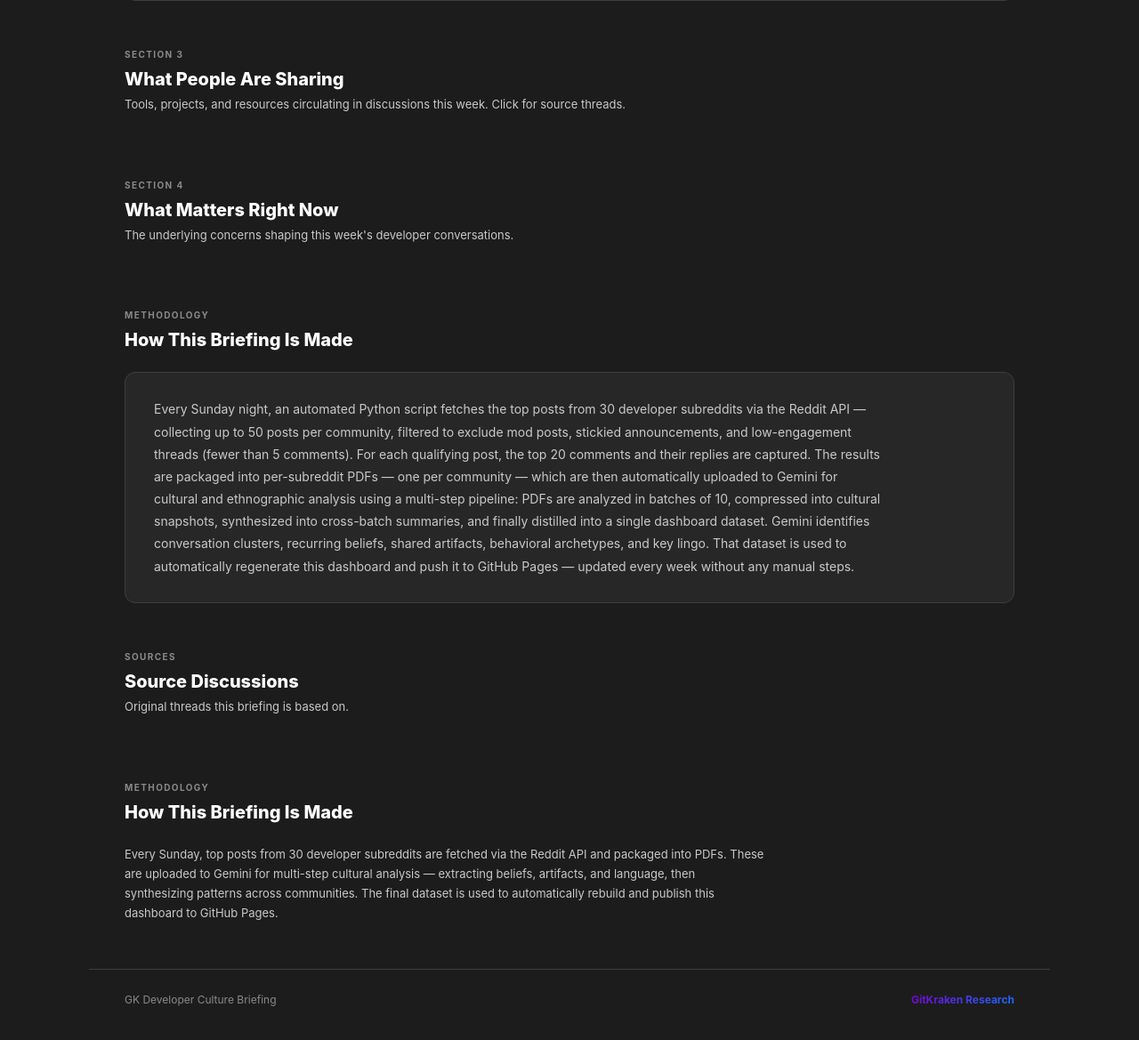
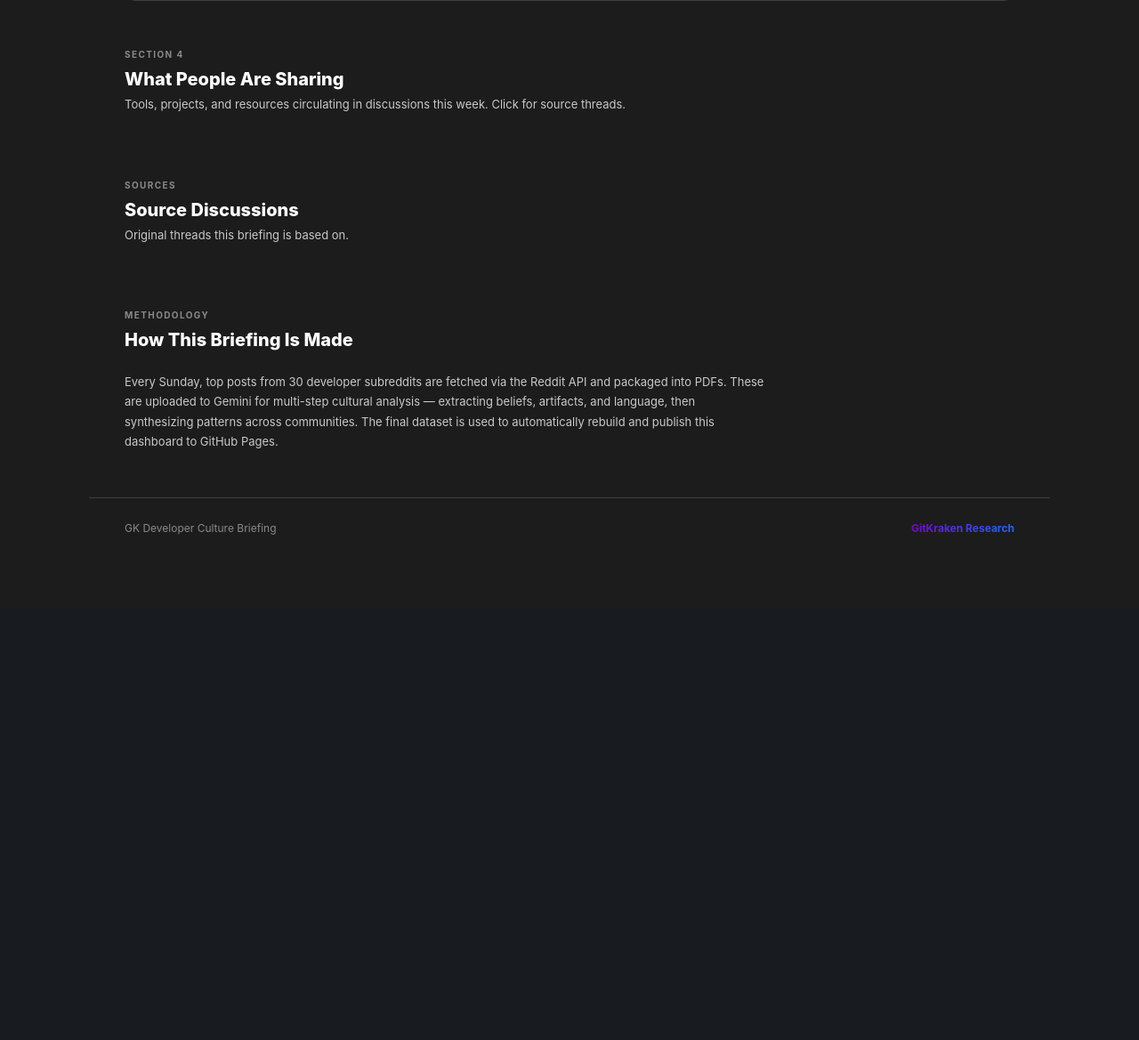
Before and after one commit to jjsilva4/gk-digest, a Python web app: template src/templates/dashboard.html in a window 1280 px wide. Shown: the part 708-1877 px from the top of the page at 89% size. After the commit the page ends 1309 px from the top, so only its background shows below. Run offline with Jinja, Linux system fonts and the light colour scheme; the template is opened without the code that fills it, so the values that code supplies are empty.

Commit message:
feat: Update dashboard script for new data model and dynamic rendering

```diff
--- a/src/templates/dashboard.html
+++ b/src/templates/dashboard.html
@@ -434,37 +434,24 @@
     </div>
   </section>
 
-  <!-- ─── SECTION 3: ARTIFACTS ─── -->
+  <!-- ─── SECTION 4: ARTIFACTS ─── -->
   <section>
     <div class="section-header">
-      <div class="section-label">Section 3</div>
+      <div class="section-label">Section 4</div>
       <h2>What People Are Sharing</h2>
       <p>Tools, projects, and resources circulating in discussions this week. Click for source threads.</p>
     </div>
     <div class="grid-3" id="artifacts-grid"></div>
   </section>
 
-  <!-- ─── SECTION 4: CONCERNS ─── -->
-  <section>
+  <!-- ─── STRATEGIC IMPLICATIONS (optional) ─── -->
+  <section id="implications-section" style="display:none">
     <div class="section-header">
-      <div class="section-label">Section 4</div>
-      <h2>What Matters Right Now</h2>
-      <p>The underlying concerns shaping this week's developer conversations.</p>
+      <div class="section-label">Strategic Implications</div>
+      <h2>What This Means for GitKraken</h2>
+      <p>Translating cultural signals into actionable opportunities for GitKraken products and marketing.</p>
     </div>
-    <div class="concern-list" id="concerns-list"></div>
-  </section>
-
-  <!-- ─── METHODOLOGY ─── -->
-  <section>
-    <div class="section-header">
-      <div class="section-label">Methodology</div>
-      <h2>How This Briefing Is Made</h2>
-    </div>
-    <div style="background:var(--surface);border:1px solid var(--border);border-radius:var(--radius);padding:28px 32px;">
-      <p style="font-size:14px;color:var(--muted);line-height:1.8;max-width:820px;">
-        Every Sunday night, an automated Python script fetches the top posts from 30 developer subreddits via the Reddit API — collecting up to 50 posts per community, filtered to exclude mod posts, stickied announcements, and low-engagement threads (fewer than 5 comments). For each qualifying post, the top 20 comments and their replies are captured. The results are packaged into per-subreddit PDFs — one per community — which are then automatically uploaded to Gemini for cultural and ethnographic analysis using a multi-step pipeline: PDFs are analyzed in batches of 10, compressed into cultural snapshots, synthesized into cross-batch summaries, and finally distilled into a single dashboard dataset. Gemini identifies conversation clusters, recurring beliefs, shared artifacts, behavioral archetypes, and key lingo. That dataset is used to automatically regenerate this dashboard and push it to GitHub Pages — updated every week without any manual steps.
-      </p>
-    </div>
+    <div class="grid-3" id="implications-grid"></div>
   </section>
 
   <!-- ─── SOURCES ─── -->
@@ -522,6 +509,34 @@
     return links ? `<div class="expand-label">Related discussions</div>${links}` : "";
   }
 
+  function signalStrengthHTML(strength) {
+    if (!strength) return "";
+    const levels = { high: 3, medium: 2, low: 1 };
+    const filled = levels[strength] || 0;
+    if (!filled) return "";
+    const dots = [1, 2, 3].map(n =>
+      `<span class="signal-dot${n <= filled ? ` on-${strength}` : ""}"></span>`
+    ).join("");
+    const label = strength.charAt(0).toUpperCase() + strength.slice(1);
+    return `<div class="signal-strength">
+      <span class="signal-strength-label">Signal</span>
+      <div class="signal-dots">${dots}</div>
+      <span class="signal-strength-text ${strength}">${label}</span>
+    </div>`;
+  }
+
+  function trendHTML(trend) {
+    if (!trend) return "";
+    const map = {
+      rising:   { arrow: "&#8593;", label: "Rising",   cls: "trend-rising" },
+      stable:   { arrow: "&#8594;", label: "Stable",   cls: "trend-stable" },
+      declining:{ arrow: "&#8595;", label: "Declining", cls: "trend-declining" },
+    };
+    const t = map[trend];
+    if (!t) return "";
+    return `<span class="trend-badge ${t.cls}">${t.arrow} ${t.label}</span>`;
+  }
+
   const D = DIGEST_DATA;
   if (!D) { console.error("No DIGEST_DATA found"); }
   else {
@@ -549,6 +564,16 @@
     document.getElementById("sources-count").textContent =
       `${sourceCount} original thread${sourceCount !== 1 ? "s" : ""} this briefing is based on.`;
 
+    // ── Key Signals (optional) ──
+    if (D.key_signals && D.key_signals.length) {
+      document.getElementById("key-signals-section").style.display = "";
+      document.getElementById("key-signals-grid").innerHTML = D.key_signals.map(s => `
+        <div class="signal-card">
+          <div class="signal-card-title">${escHtml(s.title)}</div>
+          <div class="signal-card-desc">${escHtml(s.description)}</div>
+        </div>`).join("");
+    }
+
     // ── Topics ──
     const TOPIC_BG = [
       "rgba(188,78,113,.15)",
@@ -566,7 +591,11 @@
         </div>
         <h3>${escHtml(t.title)}</h3>
         <p>${escHtml(t.description)}</p>
-        <div class="topic-tags">${(t.tags || []).map(tag => `<span class="topic-tag">${escHtml(tag)}</span>`).join("")}</div>
+        ${signalStrengthHTML(t.signal_strength)}
+        <div class="topic-tags">
+          ${(t.tags || []).map(tag => `<span class="topic-tag">${escHtml(tag)}</span>`).join("")}
+          ${trendHTML(t.trend)}
+        </div>
         <div class="topic-expand"></div>
       </div>`).join("");
 
@@ -579,6 +608,32 @@
         if (!was) card.classList.add("active");
       });
     });
+
+    // ── Concerns ──
+    document.getElementById("concerns-list").innerHTML = D.concerns.map((c, i) => `
+      <div class="concern-item">
+        <div class="concern-num">${i + 1}</div>
+        <div>
+          <div class="concern-title">${escHtml(c.title)}</div>
+          <div class="concern-desc">${escHtml(c.description)}</div>
+        </div>
+      </div>`).join("");
+
+    // ── Cultural Connections (optional) ──
+    if (D.connections && D.connections.length) {
+      document.getElementById("connections-section").style.display = "";
+      document.getElementById("connections-grid").innerHTML = D.connections.map(group => `
+        <div class="connection-group">
+          <div class="connection-group-title">${escHtml(group.title)}</div>
+          <div class="connection-nodes">
+            ${(group.nodes || []).map(node => `
+              <div class="connection-node">
+                <span class="connection-node-dot"></span>
+                <span class="connection-node-text"><strong>${escHtml(node.community)}</strong> — ${escHtml(node.insight)}</span>
+              </div>`).join("")}
+          </div>
+        </div>`).join("");
+    }
 
     // ── Lingo ──
     document.getElementById("lingo-tbody").innerHTML = D.lingo.map(l => `
@@ -610,15 +665,15 @@
       });
     });
 
-    // ── Concerns ──
-    document.getElementById("concerns-list").innerHTML = D.concerns.map((c, i) => `
-      <div class="concern-item">
-        <div class="concern-num">${i + 1}</div>
-        <div>
-          <div class="concern-title">${escHtml(c.title)}</div>
-          <div class="concern-desc">${escHtml(c.description)}</div>
-        </div>
-      </div>`).join("");
+    // ── Strategic Implications (optional) ──
+    if (D.implications && D.implications.length) {
+      document.getElementById("implications-section").style.display = "";
+      document.getElementById("implications-grid").innerHTML = D.implications.map(imp => `
+        <div class="implication-card">
+          <div class="implication-title">${escHtml(imp.title)}</div>
+          <div class="implication-text">${escHtml(imp.implication)}</div>
+        </div>`).join("");
+    }
 
     // ── Source grid ──
     document.getElementById("source-grid").innerHTML = Object.values(D.sources || {}).map(s => `
```
